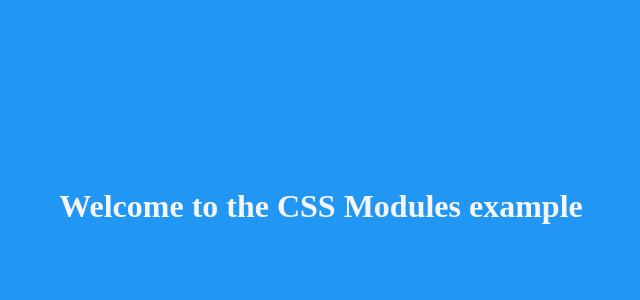
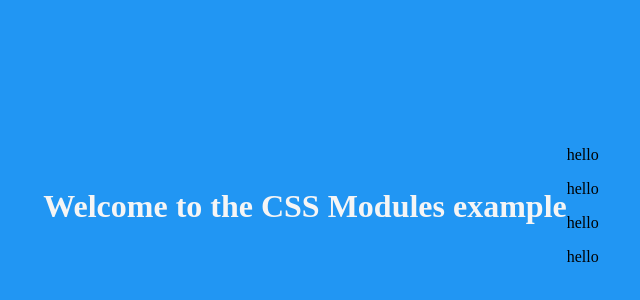
Before and after one commit to rulewrite/real-world-next.js, a Next.js app in the folder style-with-css-module/: page / in a window 1280 px wide. Shown: the part 194-494 px from the top of the page, without its empty margins (319-959 px from the left). Built offline with nearby package versions, Linux system fonts and the light colour scheme.

Commit message:
feat: :global 키워드로 전역 스타일 지정 (동작안함)

```diff
--- a/style-with-css-module/src/pages/index.tsx
+++ b/style-with-css-module/src/pages/index.tsx
@@ -4,6 +4,12 @@ export default function Home() {
   return (
     <div className={styles.homepage}>
       <h1 className={styles.title}>Welcome to the CSS Modules example</h1>
+      <div>
+        <p className="highlight">hello</p>
+        <p className="highlight">hello</p>
+        <p className="highlight">hello</p>
+        <p className="highlight">hello</p>
+      </div>
     </div>
   );
 }
--- a/style-with-css-module/src/styles/globals.css
+++ b/style-with-css-module/src/styles/globals.css
@@ -4,3 +4,7 @@ body {
   margin: 0;
   font-family: serif;
 }
+
+.highlight :global {
+  color: red;
+}
```
